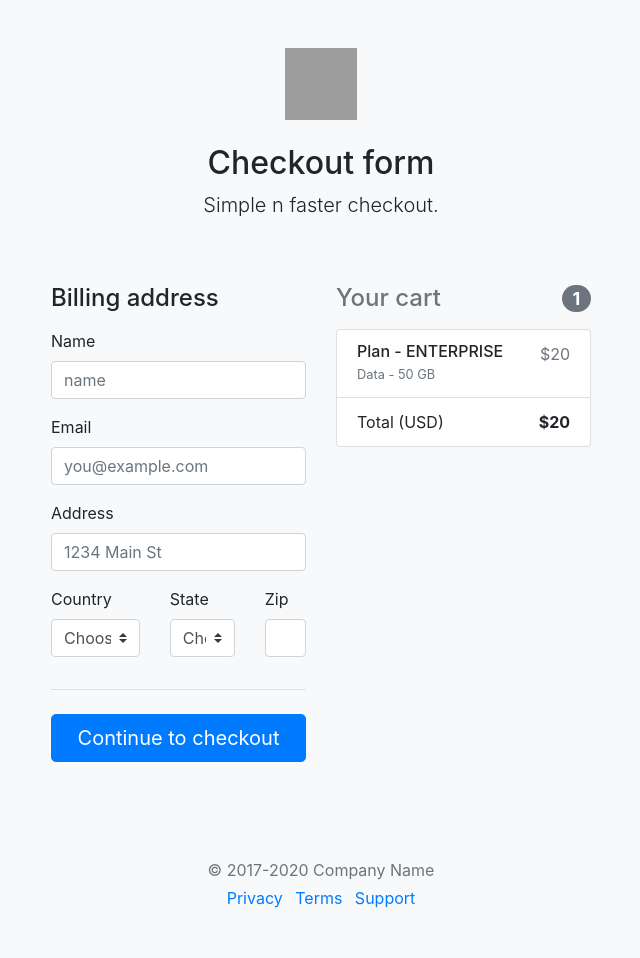
After one commit to gursharan52/django-pricing-template, a Django app: page /cart/1/ in a window 1280 px wide. The commit adds this page. Shown: the whole page, without its empty margins (319-959 px from the left). Run offline with Django 3.2, Linux system fonts and the light colour scheme; data comes from the database, SQL or seed files in the repository; both versions use the stored data as it was after the commit; some libraries are stand-ins or nearby versions; grey boxes are pictures that could not be loaded.

Commit message:
add cart

```diff
--- a/src2/urls.py
+++ b/src2/urls.py
@@ -15,11 +15,12 @@ Including another URLconf
 """
 from django.contrib import admin
 from django.urls import path
-from web.views import price, subscriber_price
+from web.views import price, subscriber_price, cart
 
 urlpatterns = [
     path('admin/', admin.site.urls),
     path('', price, name='template'),
-    path('subscriber-customer/',subscriber_price , name='subscriber_template')
+    path('subscriber-customer/',subscriber_price , name='subscriber_template'),
+    path('cart/<int:pk>/',cart, name='cart')
 
     ]
--- /dev/null
+++ b/templates/cart.html
@@ -0,0 +1,163 @@
+<!doctype html>
+<html lang="en">
+  <head>
+    <meta charset="utf-8">
+    <meta name="viewport" content="width=device-width, initial-scale=1, shrink-to-fit=no">
+    <meta name="description" content="">
+    <meta name="author" content="Mark Otto, Jacob Thornton, and Bootstrap contributors">
+    <meta name="generator" content="Jekyll v4.0.1">
+    <title>Checkout example · Bootstrap</title>
+
+    <link rel="canonical" href="https://getbootstrap.com/docs/4.5/examples/checkout/">
+
+    <!-- Bootstrap core CSS -->
+    <link rel="stylesheet" href="https://stackpath.bootstrapcdn.com/bootstrap/4.5.0/css/bootstrap.min.css" integrity="sha384-9aIt2nRpC12Uk9gS9baDl411NQApFmC26EwAOH8WgZl5MYYxFfc+NcPb1dKGj7Sk" crossorigin="anonymous"><link href="/docs/4.5/dist/css/bootstrap.min.css" rel="stylesheet" integrity="sha384-9aIt2nRpC12Uk9gS9baDl411NQApFmC26EwAOH8WgZl5MYYxFfc+NcPb1dKGj7Sk" crossorigin="anonymous">
+
+    <!-- Favicons -->
+<link rel="apple-touch-icon" href="/docs/4.5/assets/img/favicons/apple-touch-icon.png" sizes="180x180">
+<link rel="icon" href="/docs/4.5/assets/img/favicons/favicon-32x32.png" sizes="32x32" type="image/png">
+<link rel="icon" href="/docs/4.5/assets/img/favicons/favicon-16x16.png" sizes="16x16" type="image/png">
+<link rel="manifest" href="/docs/4.5/assets/img/favicons/manifest.json">
+<link rel="mask-icon" href="/docs/4.5/assets/img/favicons/safari-pinned-tab.svg" color="#563d7c">
+<link rel="icon" href="/docs/4.5/assets/img/favicons/favicon.ico">
+<meta name="msapplication-config" content="/docs/4.5/assets/img/favicons/browserconfig.xml">
+<meta name="theme-color" content="#563d7c">
+
+
+    <style>
+      .bd-placeholder-img {
+        font-size: 1.125rem;
+        text-anchor: middle;
+        -webkit-user-select: none;
+        -moz-user-select: none;
+        -ms-user-select: none;
+        user-select: none;
+      }
+
+      @media (min-width: 768px) {
+        .bd-placeholder-img-lg {
+          font-size: 3.5rem;
+        }
+      }
+    </style>
+    <!-- Custom styles for this template -->
+    <link href="form-validation.css" rel="stylesheet">
+  </head>
+  <body class="bg-light">
+    <div class="container">
+  <div class="py-5 text-center">
+    <img class="d-block mx-auto mb-4" src="https://i.pinimg.com/originals/5d/26/a1/5d26a173f443cbd190e34481438d474b.png" alt="" width="72" height="72">
+    <h2>Checkout form</h2>
+    <p class="lead">Simple n faster checkout.</p>
+  </div>
+
+  <div class="row">
+    <div class="col-md-3 order-md-2 mb-4">
+      <h4 class="d-flex justify-content-between align-items-center mb-3">
+        <span class="text-muted">Your cart</span>
+        <span class="badge badge-secondary badge-pill">1</span>
+      </h4>
+      <ul class="list-group mb-3">
+        <li class="list-group-item d-flex justify-content-between lh-condensed">
+          <div>
+            <h6 class="my-0">Plan - {{data.s_type}}</h6>
+            <small class="text-muted">Data - {{data.gb}} GB</small>
+          </div>
+          <span class="text-muted">${{data.price}}</span>
+        </li>
+        <li class="list-group-item d-flex justify-content-between">
+          <span>Total (USD)</span>
+          <strong>${{data.price}}</strong>
+        </li>
+      </ul>
+
+
+    </div>
+
+    <div class="col-md-3 order-md-1"></div>
+    <div class="col-md-3 order-md-1">
+      <h4 class="mb-3">Billing address</h4>
+      <form class="needs-validation" novalidate>
+        <div class="row">
+          <div class="col-md-12 mb-3">
+            <label for="firstName">Name  </label>
+            <input type="text" class="form-control" id="firstName" placeholder="name" value="" required>
+            <div class="invalid-feedback">
+              Valid first name is required.
+            </div>
+          </div>
+
+        </div>
+
+
+        <div class="mb-3">
+          <label for="email">Email <span class="text-muted"></span></label>
+          <input type="email" class="form-control" id="email" placeholder="you@example.com">
+          <div class="invalid-feedback">
+            Please enter a valid email address for shipping updates.
+          </div>
+        </div>
+
+        <div class="mb-3">
+          <label for="address">Address</label>
+          <input type="text" class="form-control" id="address" placeholder="1234 Main St" required>
+          <div class="invalid-feedback">
+            Please enter your shipping address.
+          </div>
+        </div>
+
+
+
+        <div class="row">
+          <div class="col-md-5 mb-3">
+            <label for="country">Country</label>
+            <select class="custom-select d-block w-100" id="country" required>
+              <option value="">Choose...</option>
+              <option>United States</option>
+            </select>
+            <div class="invalid-feedback">
+              Please select a valid country.
+            </div>
+          </div>
+          <div class="col-md-4 mb-3">
+            <label for="state">State</label>
+            <select class="custom-select d-block w-100" id="state" required>
+              <option value="">Choose...</option>
+              <option>California</option>
+            </select>
+            <div class="invalid-feedback">
+              Please provide a valid state.
+            </div>
+          </div>
+          <div class="col-md-3 mb-3">
+            <label for="zip">Zip</label>
+            <input type="text" class="form-control" id="zip" placeholder="" required>
+            <div class="invalid-feedback">
+              Zip code required.
+            </div>
+          </div>
+        </div>
+
+
+
+        <hr class="mb-4">
+        <button class="btn btn-primary btn-lg btn-block" type="submit">Continue to checkout</button>
+      </form>
+    </div>
+
+  </div>
+
+  <footer class="my-5 pt-5 text-muted text-center text-small">
+    <p class="mb-1">&copy; 2017-2020 Company Name</p>
+    <ul class="list-inline">
+      <li class="list-inline-item"><a href="#">Privacy</a></li>
+      <li class="list-inline-item"><a href="#">Terms</a></li>
+      <li class="list-inline-item"><a href="#">Support</a></li>
+    </ul>
+  </footer>
+</div>
+<script src="https://code.jquery.com/jquery-3.5.1.slim.min.js" integrity="sha384-DfXdz2htPH0lsSSs5nCTpuj/zy4C+OGpamoFVy38MVBnE+IbbVYUew+OrCXaRkfj" crossorigin="anonymous"></script>
+<script src="https://cdn.jsdelivr.net/npm/popper.js@1.16.0/dist/umd/popper.min.js" integrity="sha384-Q6E9RHvbIyZFJoft+2mJbHaEWldlvI9IOYy5n3zV9zzTtmI3UksdQRVvoxMfooAo" crossorigin="anonymous"></script>
+<script src="https://stackpath.bootstrapcdn.com/bootstrap/4.5.0/js/bootstrap.min.js" integrity="sha384-OgVRvuATP1z7JjHLkuOU7Xw704+h835Lr+6QL9UvYjZE3Ipu6Tp75j7Bh/kR0JKI" crossorigin="anonymous"></script>
+    </body>
+</html>
--- a/web/views.py
+++ b/web/views.py
@@ -11,3 +11,7 @@ def price(request):
 def subscriber_price(request):
     obj= subscriber.objects.all()
     return render(request, 'subscriber.html', {'data':obj})
+
+def cart(request, pk):
+    obj= subsciption.objects.get(pk=pk)
+    return render(request, 'cart.html', {'data':obj})
```
Also changed, not shown: templates/home.html (+9 -2 lines), templates/subscriber.html (+6 -1 lines), db.sqlite3.
